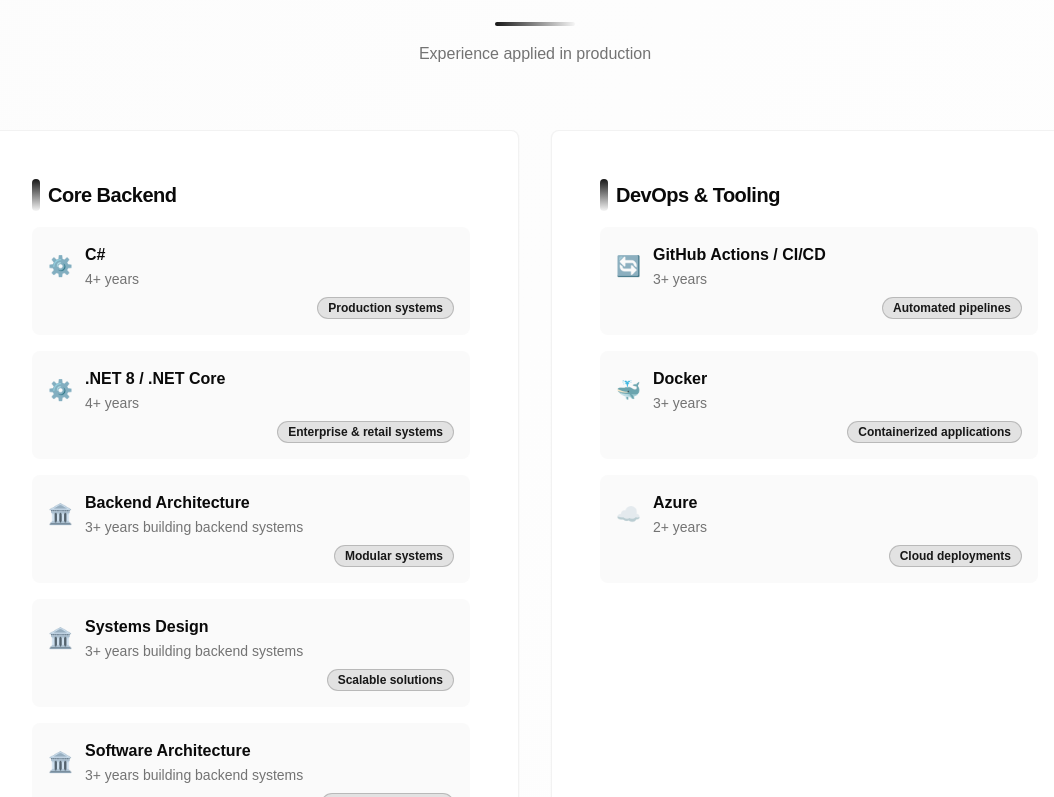
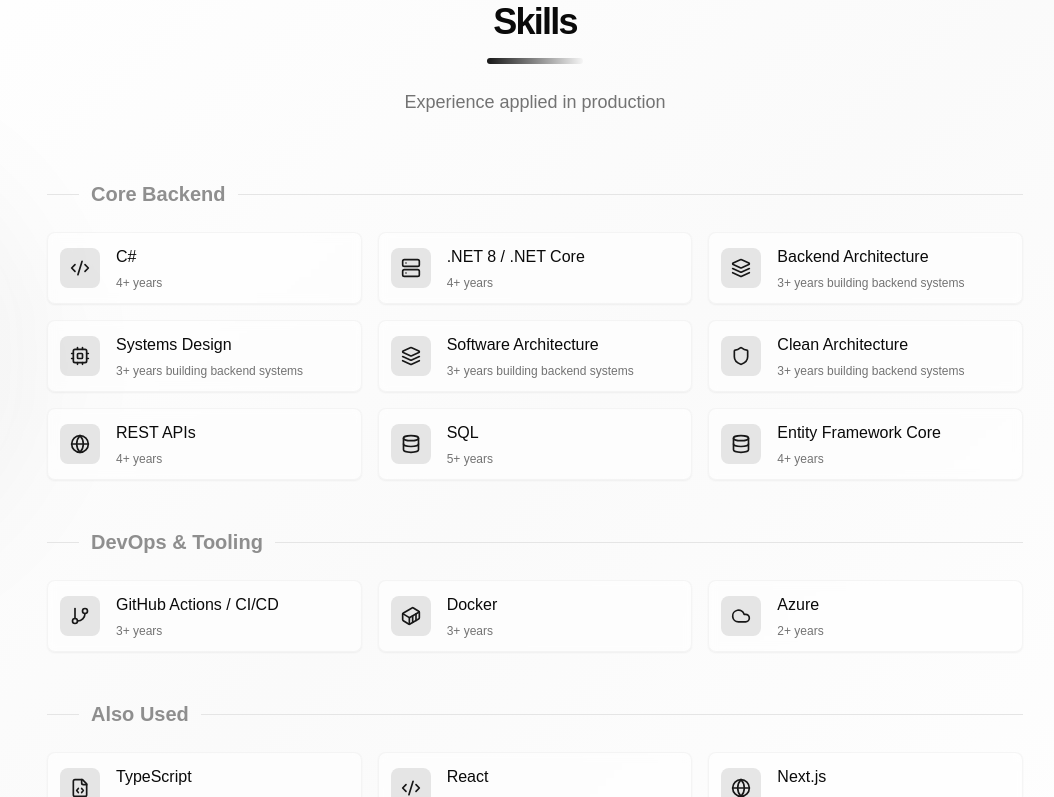
Before and after one commit to NastMz/portfolio, a Next.js app: page /en in a window 1280 px wide. Shown: the part 1823-2620 px from the top of the page, without its empty margins (105-1159 px from the left). Built offline with nearby package versions, Linux system fonts and the light colour scheme.

Commit message:
feat: Improve Experience and Skills sections.

```diff
--- a/components/sections/ExperienceSection.tsx
+++ b/components/sections/ExperienceSection.tsx
@@ -23,12 +23,17 @@ export function ExperienceSection({ experience }: ExperienceSectionProps) {
   const t = useTranslations('Experience')
 
   return (
-    <section id="experience" className="py-16 md:py-24 bg-gradient-to-br from-muted/30 to-background dark:from-muted/10 scroll-offset">
-      <div className="container mx-auto max-w-4xl px-4 lg:px-6">
+    <section id="experience" className="py-20 md:py-32 relative overflow-hidden bg-background">
+      {/* Background Elements */}
+      <div className="absolute inset-0 bg-gradient-to-br from-background via-muted/50 to-background" />
+      <div className="absolute top-1/4 -right-64 w-96 h-96 bg-primary/5 rounded-full blur-3xl" />
+      <div className="absolute bottom-1/4 -left-64 w-96 h-96 bg-secondary/5 rounded-full blur-3xl" />
+
+      <div className="container relative mx-auto max-w-4xl px-4 lg:px-6">
         <ScrollAnimation animation="slideUp" delay={100}>
           <div className="text-center mb-12 md:mb-16">
-            <h2 className="text-2xl md:text-3xl font-bold tracking-tighter mb-4">{t('title')}</h2>
-            <div className="w-20 h-1 bg-gradient-to-r from-primary to-secondary mx-auto rounded-full" />
+            <h2 className="text-3xl md:text-4xl font-bold tracking-tighter mb-4">{t('title')}</h2>
+            <div className="w-24 h-1.5 bg-gradient-to-r from-primary to-secondary mx-auto rounded-full mb-6" />
           </div>
         </ScrollAnimation>
 
--- a/components/sections/SkillsSection.tsx
+++ b/components/sections/SkillsSection.tsx
@@ -1,10 +1,26 @@
 "use client"
 
-import { Card, CardContent, CardHeader, CardTitle } from "@/components/ui/card"
+import { Card } from "@/components/ui/card"
 import { Badge } from "@/components/ui/badge"
 import { ScrollAnimation } from "@/components/scroll-animation"
-import { Database, TrendingUp, Shield } from "lucide-react"
+import {
+  Database,
+  TrendingUp,
+  Shield,
+  Code2,
+  Server,
+  Layout,
+  GitBranch,
+  Container,
+  Cloud,
+  Terminal,
+  Cpu,
+  Globe,
+  Layers,
+  FileCode
+} from "lucide-react"
 import { useTranslations } from "next-intl"
+import { cn } from "@/lib/utils"
 
 interface Skill {
   id: string
@@ -22,85 +38,95 @@ interface SkillsSectionProps {
   skillsByCategory: SkillsByCategory
 }
 
+// Map specialized icons or use defaults
+const ICON_MAP: Record<string, any> = {
+  "C#": Code2,
+  ".NET 8 / .NET Core": Server,
+  "Backend Architecture": Layers,
+  "Systems Design": Cpu,
+  "Software Architecture": Layers,
+  "Clean Architecture": Shield,
+  "REST APIs": Globe,
+  "SQL": Database,
+  "Entity Framework Core": Database,
+  "GitHub Actions / CI/CD": GitBranch,
+  "Docker": Container,
+  "Azure": Cloud,
+  "TypeScript": FileCode,
+  "React": Code2,
+  "Next.js": Globe,
+  "Python": Terminal,
+  "PHP": Code2,
+  "Java": Code2,
+  // Default fallbacks
+  "Core Backend": Server,
+  "DevOps & Tooling": Container,
+  "Also Used": Layout
+}
+
 export function SkillsSection({ skillsByCategory }: SkillsSectionProps) {
   const t = useTranslations('Skills')
+  const categories = Object.keys(skillsByCategory)
+
+  const getIcon = (name: string) => {
+    const Icon = ICON_MAP[name] || Code2
+    return <Icon className="w-5 h-5" />
+  }
 
   return (
-    <section id="skills" className="py-16 md:py-24 bg-gradient-to-br from-muted/30 to-background dark:from-muted/10 scroll-offset overflow-hidden">
-      <div className="container mx-auto max-w-6xl px-4 lg:px-6">
+    <section id="skills" className="py-20 md:py-32 relative overflow-hidden">
+      {/* Background Elements */}
+      <div className="absolute inset-0 bg-gradient-to-br from-background via-muted/50 to-background" />
+      <div className="absolute top-1/4 -left-64 w-96 h-96 bg-primary/5 rounded-full blur-3xl" />
+      <div className="absolute bottom-1/4 -right-64 w-96 h-96 bg-secondary/5 rounded-full blur-3xl" />
+
+      <div className="container relative mx-auto max-w-5xl px-4 lg:px-6">
         <ScrollAnimation animation="slideUp" delay={100}>
           <div className="text-center mb-12 md:mb-16">
-            <h2 className="text-2xl md:text-3xl font-bold tracking-tighter mb-4">{t('title')}</h2>
-            <div className="w-20 h-1 bg-gradient-to-r from-primary to-secondary mx-auto rounded-full" />
-            <p className="text-muted-foreground mt-4 text-sm md:text-base">{t('subtitle')}</p>
+            <h2 className="text-3xl md:text-4xl font-bold tracking-tighter mb-4">{t('title')}</h2>
+            <div className="w-24 h-1.5 bg-gradient-to-r from-primary to-secondary mx-auto rounded-full mb-6" />
+            <p className="text-muted-foreground text-lg max-w-2xl mx-auto">{t('subtitle')}</p>
           </div>
         </ScrollAnimation>
 
-        <div className="grid gap-6 md:gap-8 lg:grid-cols-2">
-          {Object.entries(skillsByCategory).map(([category, skills], index) => (
+        <div className="space-y-12">
+          {Object.entries(skillsByCategory).map(([category, skills], groupIndex) => (
+            <div key={category} className="space-y-6">
+              <ScrollAnimation animation="fadeIn" delay={100 + (groupIndex * 100)}>
+                <h3 className="text-xl font-semibold flex items-center gap-3 text-muted-foreground/80">
+                  <span className="w-8 h-[1px] bg-border" />
+                  {category}
+                  <span className="flex-1 h-[1px] bg-border" />
+                </h3>
+              </ScrollAnimation>
+
+              <div className="grid grid-cols-1 sm:grid-cols-2 lg:grid-cols-3 gap-4">
+                {skills.map((skill, index) => (
                   <ScrollAnimation
-              key={category}
-              animation="slideUp"
-              delay={200 + (index * 200)}
+                    key={`${category}-${skill.name}`}
+                    animation="scaleIn"
+                    delay={150 + (index * 50)}
                   >
-              <Card className="p-4 md:p-6 hover:shadow-lg transition-all duration-300 dark:hover:shadow-primary/5 border-border/50 h-full">
-                <CardHeader className="pb-3 md:pb-4">
-                  <CardTitle className="flex items-center space-x-2 text-lg md:text-xl">
-                    <div className="w-1.5 md:w-2 h-6 md:h-8 bg-gradient-to-b from-primary to-secondary rounded-full flex-shrink-0" />
-                    <span className="truncate">{category}</span>
-                  </CardTitle>
-                </CardHeader>
-                <CardContent className="space-y-3 md:space-y-4">
-                  {skills.map((skill) => (
-                    <div key={skill.id} className="p-3 md:p-4 rounded-lg bg-muted/50 hover:bg-muted transition-colors dark:bg-muted/20 dark:hover:bg-muted/30">
-                      <div className="flex items-center gap-3 mb-2">
-                        <span className="text-lg md:text-xl flex-shrink-0" aria-hidden>{skill.icon}</span>
+                    <Card className="group flex items-center gap-4 p-3 border-border/40 bg-background/50 backdrop-blur-sm hover:bg-background/80 hover:shadow-md hover:shadow-primary/5 hover:border-primary/20 transition-all duration-300">
+                      <div className="p-2.5 rounded-lg bg-primary/10 text-primary group-hover:scale-110 transition-transform duration-300 shrink-0">
+                        {getIcon(skill.name)}
+                      </div>
+
                       <div className="flex-1 min-w-0">
-                          <div className="font-semibold text-sm md:text-base leading-tight">{skill.name}</div>
-                          <div className="text-xs md:text-sm text-muted-foreground leading-tight mt-0.5">{skill.experience}</div>
+                        <h4 className="font-medium text-sm md:text-base leading-none mb-1.5 group-hover:text-primary transition-colors truncate">
+                          {skill.name}
+                        </h4>
+                        <p className="text-xs text-muted-foreground truncate">
+                          {skill.experience}
+                        </p>
                       </div>
-                      </div>
-                      <div className="flex justify-end">
-                        <Badge variant="secondary" className="text-xs bg-primary/10 text-primary border-primary/20">
-                          {skill.projects}
-                        </Badge>
-                      </div>
-                    </div>
-                  ))}
-                </CardContent>
                     </Card>
                   </ScrollAnimation>
                 ))}
               </div>
-
-        {/* Key Highlights */}
-        <ScrollAnimation animation="slideUp" delay={600}>
-          <div className="mt-12 md:mt-16 grid gap-4 md:gap-6 sm:grid-cols-2 lg:grid-cols-3">
-            <Card className="text-center p-4 md:p-6 bg-gradient-to-br from-blue-50 to-blue-100 dark:from-blue-950/50 dark:to-blue-900/50 border-blue-200 dark:border-blue-800/50">
-              <div className="w-10 h-10 md:w-12 md:h-12 bg-blue-500 rounded-full flex items-center justify-center mx-auto mb-3 md:mb-4">
-                <Database className="h-5 w-5 md:h-6 md:w-6 text-white" aria-hidden />
             </div>
-              <h3 className="font-semibold mb-2 text-sm md:text-base leading-tight">{t('highlights.cleanArch.title')}</h3>
-              <p className="text-xs md:text-sm text-muted-foreground leading-relaxed">{t('highlights.cleanArch.desc')}</p>
-            </Card>
-
-            <Card className="text-center p-4 md:p-6 bg-gradient-to-br from-green-50 to-green-100 dark:from-green-950/50 dark:to-green-900/50 border-green-200 dark:border-green-800/50">
-              <div className="w-10 h-10 md:w-12 md:h-12 bg-green-500 rounded-full flex items-center justify-center mx-auto mb-3 md:mb-4">
-                <TrendingUp className="h-5 w-5 md:h-6 md:w-6 text-white" aria-hidden />
+          ))}
         </div>
-              <h3 className="font-semibold mb-2 text-sm md:text-base leading-tight">{t('highlights.systems.title')}</h3>
-              <p className="text-xs md:text-sm text-muted-foreground leading-relaxed">{t('highlights.systems.desc')}</p>
-            </Card>
-
-            <Card className="text-center p-4 md:p-6 bg-gradient-to-br from-purple-50 to-purple-100 dark:from-purple-950/50 dark:to-purple-900/50 border-purple-200 dark:border-purple-800/50 sm:col-span-2 lg:col-span-1">
-              <div className="w-10 h-10 md:w-12 md:h-12 bg-purple-500 rounded-full flex items-center justify-center mx-auto mb-3 md:mb-4">
-                <Shield className="h-5 w-5 md:h-6 md:w-6 text-white" aria-hidden />
-              </div>
-              <h3 className="font-semibold mb-2 text-sm md:text-base leading-tight">{t('highlights.dx.title')}</h3>
-              <p className="text-xs md:text-sm text-muted-foreground leading-relaxed">{t('highlights.dx.desc')}</p>
-            </Card>
-          </div>
-        </ScrollAnimation>
       </div>
     </section>
   )
--- a/messages/en.json
+++ b/messages/en.json
@@ -58,6 +58,7 @@
   "Skills": {
     "title": "Skills",
     "subtitle": "Experience applied in production",
+    "all": "All",
     "highlights": {
         "cleanArch": {
             "title": "Clean architecture",
--- a/messages/es.json
+++ b/messages/es.json
@@ -58,6 +58,7 @@
   "Skills": {
     "title": "Habilidades",
     "subtitle": "Experiencia aplicada en producción",
+    "all": "Todos",
     "highlights": {
         "cleanArch": {
             "title": "Arquitectura limpia",
```
Lines whose indentation alone changed are shown as unchanged.
